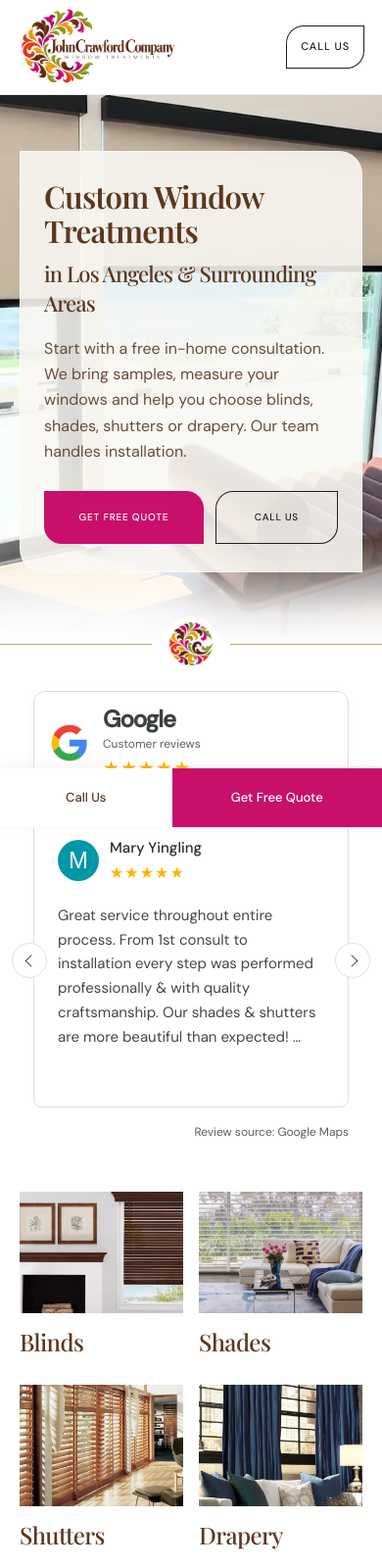
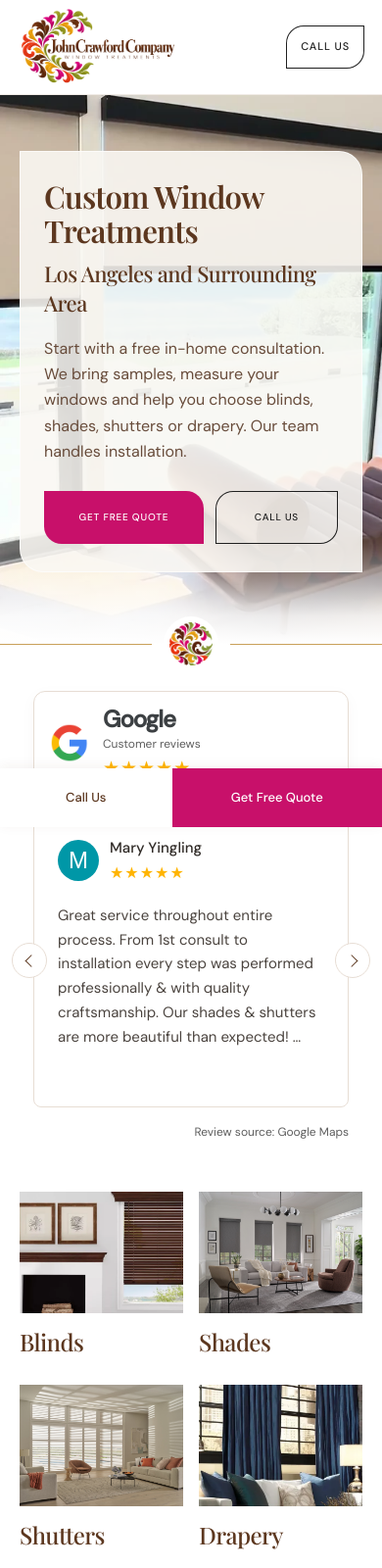
Before and after one commit to cody-del/johncrawfordlanding, a website: page dist/index.html in a window 390 px wide. Shown: the top 1600 px of the page at 98% size. Drawn offline with Linux system fonts and the light colour scheme.

Commit message:
Refresh landing headlines and use local Hunter Douglas product photos

```diff
--- a/dist/index.html
+++ b/dist/index.html
@@ -23,7 +23,7 @@
   <link rel="preload" href="/assets/hero-shades-poster-mobile-20261104-color2.webp" as="image" media="(max-width: 700px)">
   <link rel="stylesheet" href="/styles.css?v=appointments-1">
   <script src="/app.js?v=landing-conversion-1" defer></script>
-<link rel="stylesheet" href="/landings.css?v=appointment-options-1">
+<link rel="stylesheet" href="/landings.css?v=hero-headlines-2">
 </head>
 <body class="landing-page">
 <a class="skip-link" href="#main">Skip to content</a>
@@ -35,7 +35,8 @@
 <main id="main">
 <section class="hero landing-hero" id="top" aria-labelledby="hero-heading">
       <div class="container landing-hero-inner"><div class="hero-content">
-      <h1 id="hero-heading"><span class="landing-hero-title">Custom Window Treatments</span> <span class="landing-hero-location">in Los Angeles &amp; Surrounding Areas</span></h1>
+      <h1 id="hero-heading"><span class="landing-hero-title">Custom Window Treatments</span></h1>
+      <p class="landing-hero-location">Los Angeles and Surrounding Area</p>
       <p class="landing-promise">Start with a free in-home consultation. We bring samples, measure your windows and help you choose blinds, shades, shutters or drapery. Our team handles installation.</p>
       <div class="hero-actions"><a class="btn btn-primary" href="#contact">Get Free Quote</a><a class="btn btn-showroom-contact" href="tel:+18188845464">Call Us</a></div>
       </div></div><div class="hero-media" aria-hidden="true">
@@ -145,13 +146,13 @@
             </div>
           </article>
 <article class="product" id="shades">
-            <img src="/assets/shades.webp" alt="Sheer shades filtering daylight around a living room seating area" width="900" height="450" loading="lazy">
+            <img src="/assets/hd-designer-roller.jpg" alt="Hunter Douglas roller shades in a bright living room with neutral furnishings" width="1280" height="915" loading="lazy">
             <div class="product-copy">
               <h3>Shades</h3>
             </div>
           </article>
 <article class="product" id="shutters">
-            <img src="/assets/shutters.webp" alt="Wood shutters with adjustable louvers across tall living room windows" width="900" height="450" loading="lazy">
+            <img src="/assets/hd-palm-beach.jpg" alt="White Hunter Douglas Palm Beach shutters across sunlit living room windows" width="1280" height="960" loading="lazy">
             <div class="product-copy">
               <h3>Shutters</h3>
             </div>
--- a/dist/landings.css
+++ b/dist/landings.css
@@ -7,7 +7,7 @@
 .landing-page .landing-hero .hero-content { width: min(700px, 100%); padding: 40px; background: rgb(250 247 243 / 88%); }
 .landing-page .landing-hero h1 { font-size: clamp(36px, 3.5vw, 46px); line-height: 1.12; }
 .landing-page .landing-hero h1 .landing-hero-title { margin: 0; font: inherit; white-space: nowrap; }
-.landing-page .landing-hero h1 .landing-hero-location { margin-top: 14px; font-size: .61em; font-weight: 500; line-height: 1.35; }
+.landing-page .landing-hero .hero-content > .landing-hero-location { margin-top: 14px; font-family: var(--display); font-size: clamp(22px, 2.135vw, 28px); font-weight: 500; line-height: 1.35; letter-spacing: -.025em; color: var(--walnut); }
 .landing-page .hero-content > .landing-promise { margin-top: 22px; font-size: 17px; line-height: 1.65; }
 .landing-page .hero-actions { gap: 12px; margin-top: 26px; }
 .landing-page .landing-hero > .hero-video-toggle { position: absolute; z-index: 3; right: 24px; bottom: 24px; border-radius: 50%; background: var(--linen); color: var(--walnut); }
@@ -102,7 +102,7 @@
   .landing-page .landing-hero .hero-content { padding: 28px 24px; }
   .landing-page .landing-hero h1 { font-size: clamp(30px, 8vw, 40px); }
   .landing-page .landing-hero h1 .landing-hero-title { white-space: normal; }
-  .landing-page .landing-hero h1 .landing-hero-location { margin-top: 12px; font-size: 22px; }
+  .landing-page .landing-hero .hero-content > .landing-hero-location { margin-top: 12px; font-size: 22px; }
   .landing-page .hero-content > .landing-promise { margin-top: 18px; font-size: 16px; }
   .landing-page .hero-actions { display: grid; grid-template-columns: 1.3fr 1fr; }
   .landing-page .hero-actions > .btn { min-width: 0; padding-inline: 10px; font-size: 10px; letter-spacing: .08em; }
```
Also changed, not shown: dist/motorized-shades/index.html (+3 -2 lines), dist/assets/hd-designer-roller.jpg (added), dist/assets/hd-palm-beach.jpg (added).
